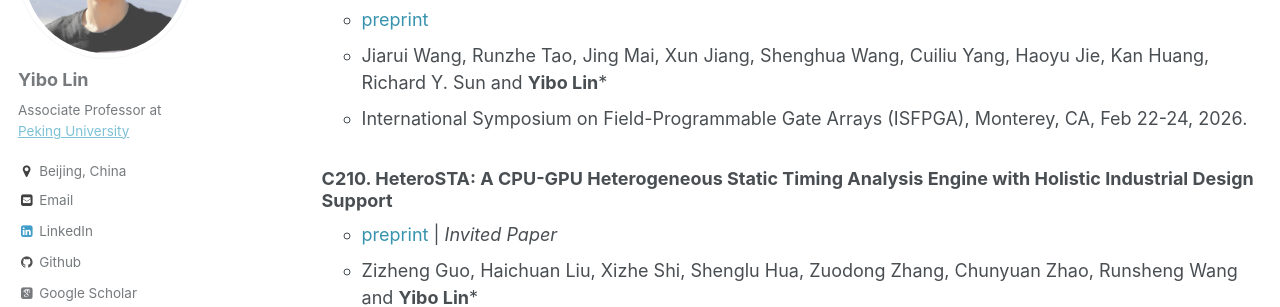
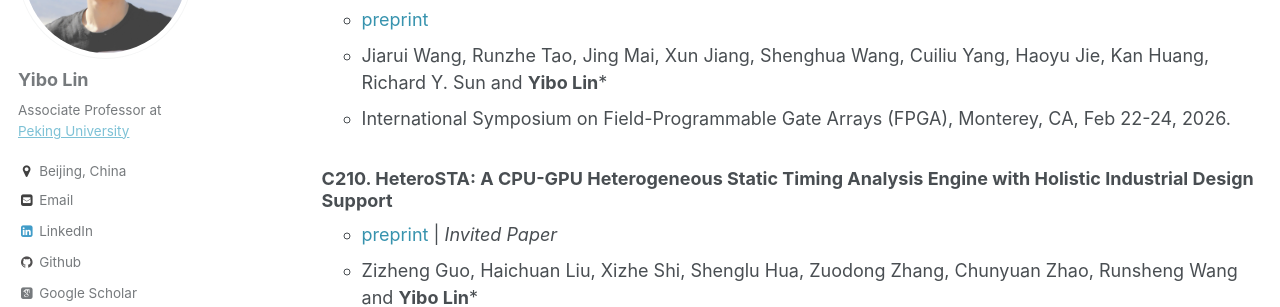
Before and after one commit to limbo018/limbo018.github.io, a Jekyll site: the page built from _pages/publications.md, in a window 1280 px wide and 900 px high, scrolled down 2626 px. Shown: the part 152-459 px from the top of the window. Built offline with Jekyll 4.4.1, drawn with Linux system fonts in a browser that asks for light colours; some web fonts are replaced.

Commit message:
fix fpga acronym

```diff
--- a/_pages/publications.md
+++ b/_pages/publications.md
@@ -88,7 +88,7 @@ Conference and Journal Papers
   ### C211. TDM Signal Grouping and Package Pin Assignment for 2.5D Multi-FPGA Systems with Lookahead Placement
      * <a href="/publications/papers/FPGA_ISFPGA2026_Wang.pdf" style="color:#3793ae">preprint</a>
      * Jiarui Wang, Runzhe Tao, Jing Mai, Xun Jiang, Shenghua Wang, Cuiliu Yang, Haoyu Jie, Kan Huang, Richard Y. Sun and **Yibo Lin**\*
-     * International Symposium on Field-Programmable Gate Arrays (ISFPGA), Monterey, CA, Feb 22-24, 2026.
+     * International Symposium on Field-Programmable Gate Arrays (FPGA), Monterey, CA, Feb 22-24, 2026.
 
   ### C210. HeteroSTA: A CPU-GPU Heterogeneous Static Timing Analysis Engine with Holistic Industrial Design Support
      * <a href="https://arxiv.org/abs/2511.11660" style="color:#3793ae">preprint</a> \| *Invited Paper*
--- a/ref/Top.bib
+++ b/ref/Top.bib
@@ -22,7 +22,7 @@
 @string{edtc    = "European Design and Test Conference"}                                                       % 1994 -- 1997
 @string{eurodac = "European Design Automation Conference"}
 @string{ets     = "IEEE European Test Symposium (ETS)"}
-@string{isfpga  = "International Symposium on Field-Programmable Gate Arrays (ISFPGA)"}
+@string{isfpga  = "International Symposium on Field-Programmable Gate Arrays (FPGA)"}
 @string{fpl     = "IEEE International Conference on Field Programmable Logic and Applications (FPL)"}
 @string{fpt     = "IEEE International Conference on Field-Programmable Technology (FPT)"}
 @string{glsvlsi = "ACM Great Lakes Symposium on VLSI (GLSVLSI)"}
```
Also changed, not shown: _includes/publications_cv.md (+1 -1 lines), 3 other files.
